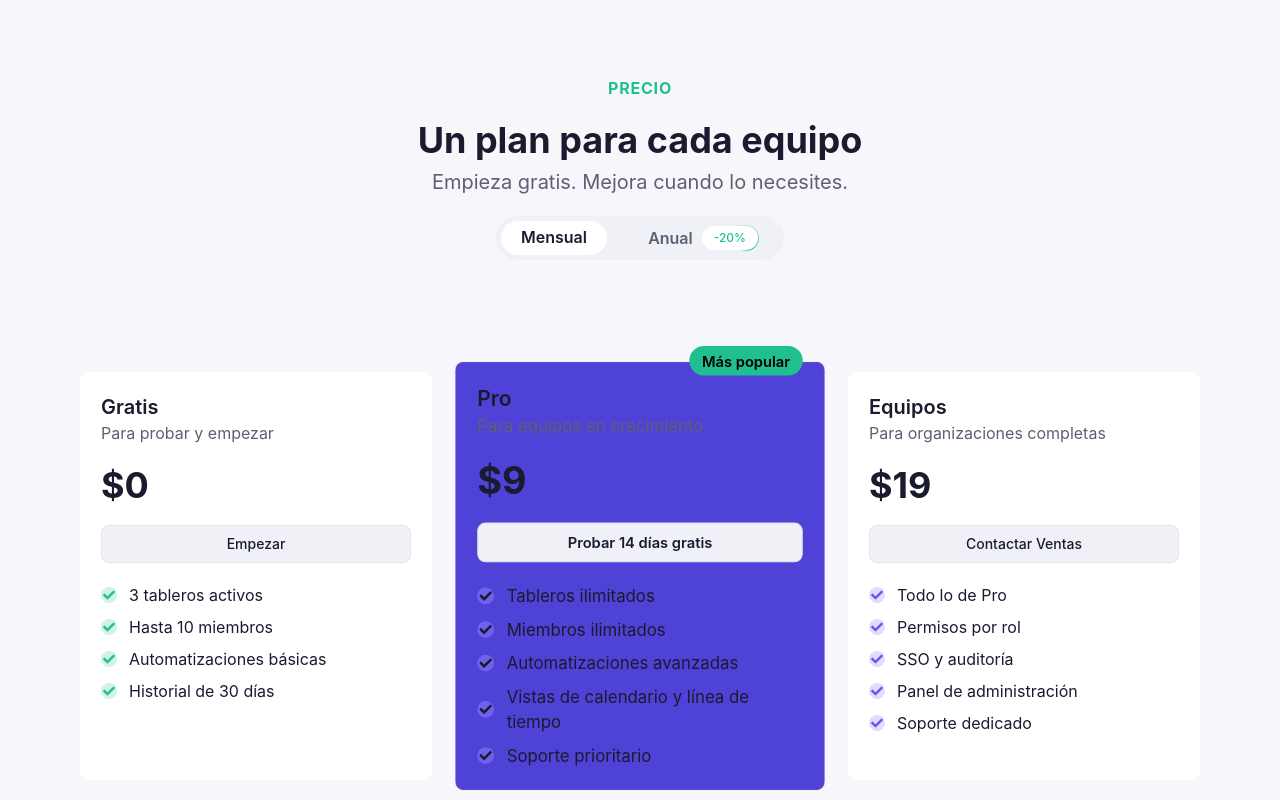
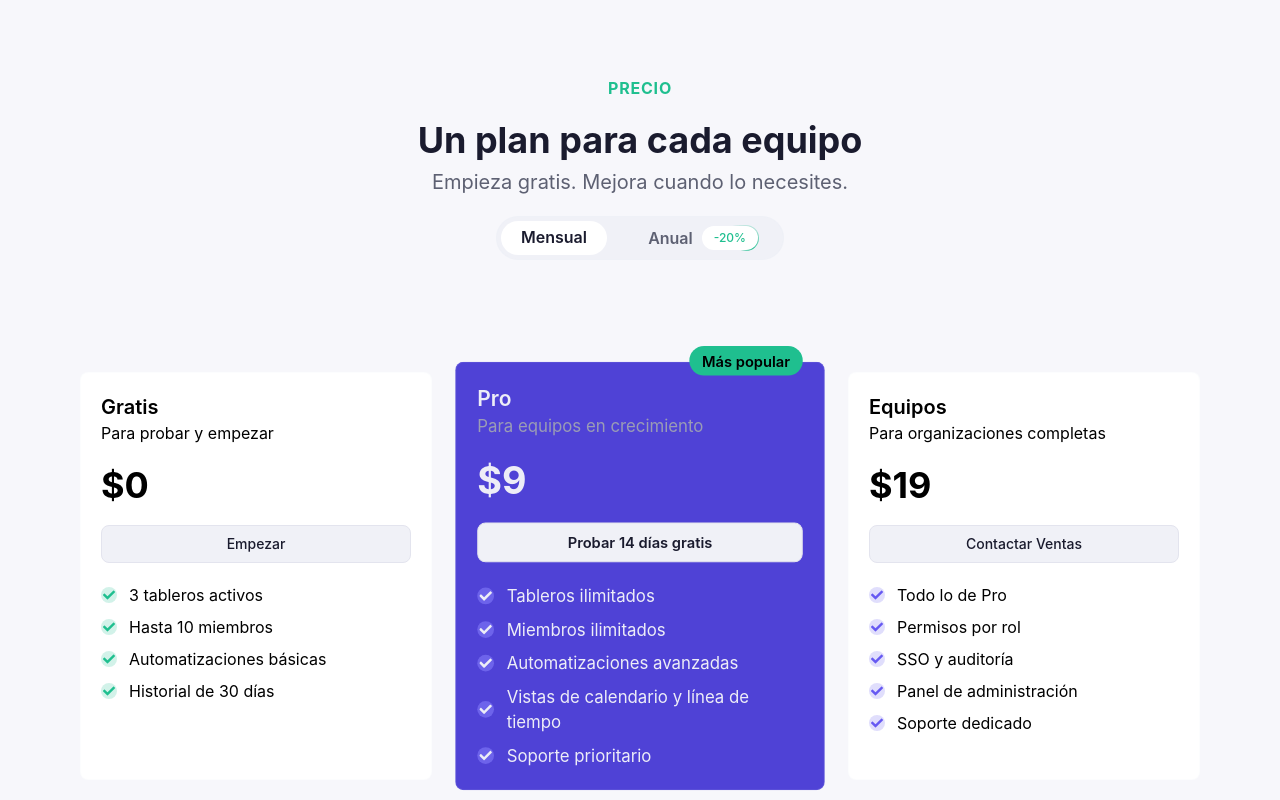
Before and after one commit to oscar84-spec/Kanban, a React (Vite) app: page / in a window 1280 px wide. Shown: the part 1898-2698 px from the top of the page. Built offline with nearby package versions, Linux system fonts and the light colour scheme.

Commit message:
[Prices] <fix> Corrigiendo colores de la card highlight cuando esta en modo claro

```diff
--- a/src/pages/Home/Prices.tsx
+++ b/src/pages/Home/Prices.tsx
@@ -104,21 +104,27 @@ const Prices = () => {
                 </div>
               )}
               <div className="flex flex-col gap-0">
-                <span className="text-xl text-text-primary dark:text-text-dark font-semibold">
+                <span
+                  className={`text-xl dark:text-text-dark font-semibold ${index === 1 ? "text-text-dark" : ""}`}
+                >
                   {item.plan}
                 </span>
-                <span className="text-text-secondary dark:text-text-secundario-dark">
+                <span
+                  className={` dark:text-text-secundario-dark ${index === 1 ? "text-text-secundario-dark" : ""}`}
+                >
                   {item.description}
                 </span>
               </div>
 
-              <span className="text-4xl font-bold text-text-primary dark:text-text-dark">
+              <span
+                className={`text-4xl font-bold dark:text-text-dark ${index === 1 ? "text-text-dark" : ""}`}
+              >
                 {`$${getPriceByPlan(index, item.price)}`}
               </span>
 
               <Button
                 type="button"
-                className={`${index === 1 ? "dark:bg-superficie dark:text-primary font-semibold border dark:border-primary" : ""}`}
+                className={`${index === 1 ? "dark:bg-superficie dark:text-primary font-semibold border dark:border-primary hover:dark:bg-superficie-alterna" : ""}`}
               >
                 {item.text_button}
               </Button>
@@ -126,7 +132,7 @@ const Prices = () => {
                 {item.benefist.map((listItem, listIndex) => (
                   <li
                     key={listIndex}
-                    className="text-text-primary dark:text-text-dark flex gap-3 items-center"
+                    className={`dark:text-text-dark flex gap-3 items-center ${index === 1 ? "text-text-dark" : ""}`}
                   >
                     <div
                       className={`rounded-full p-0.5 ${getListStyle(index)}`}
```
